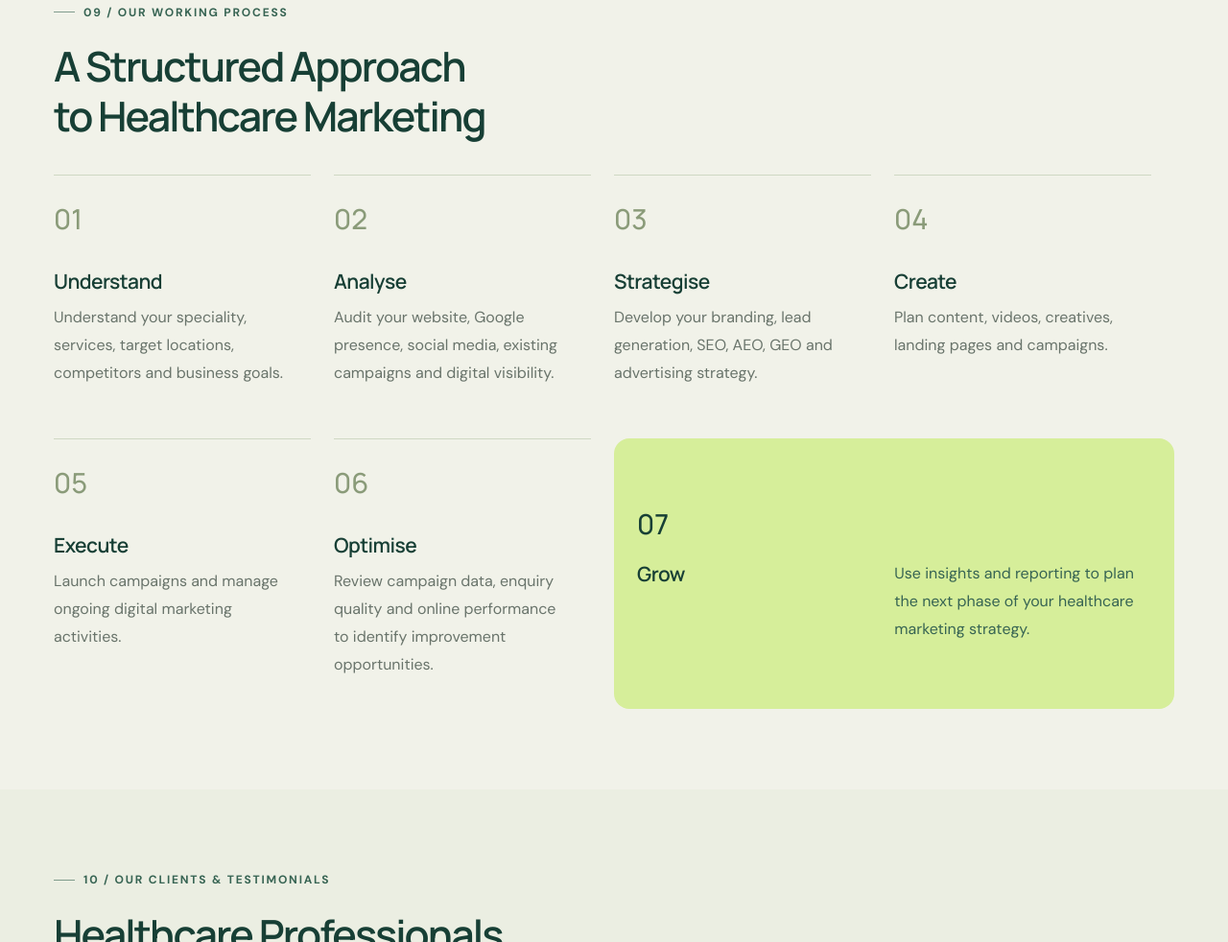
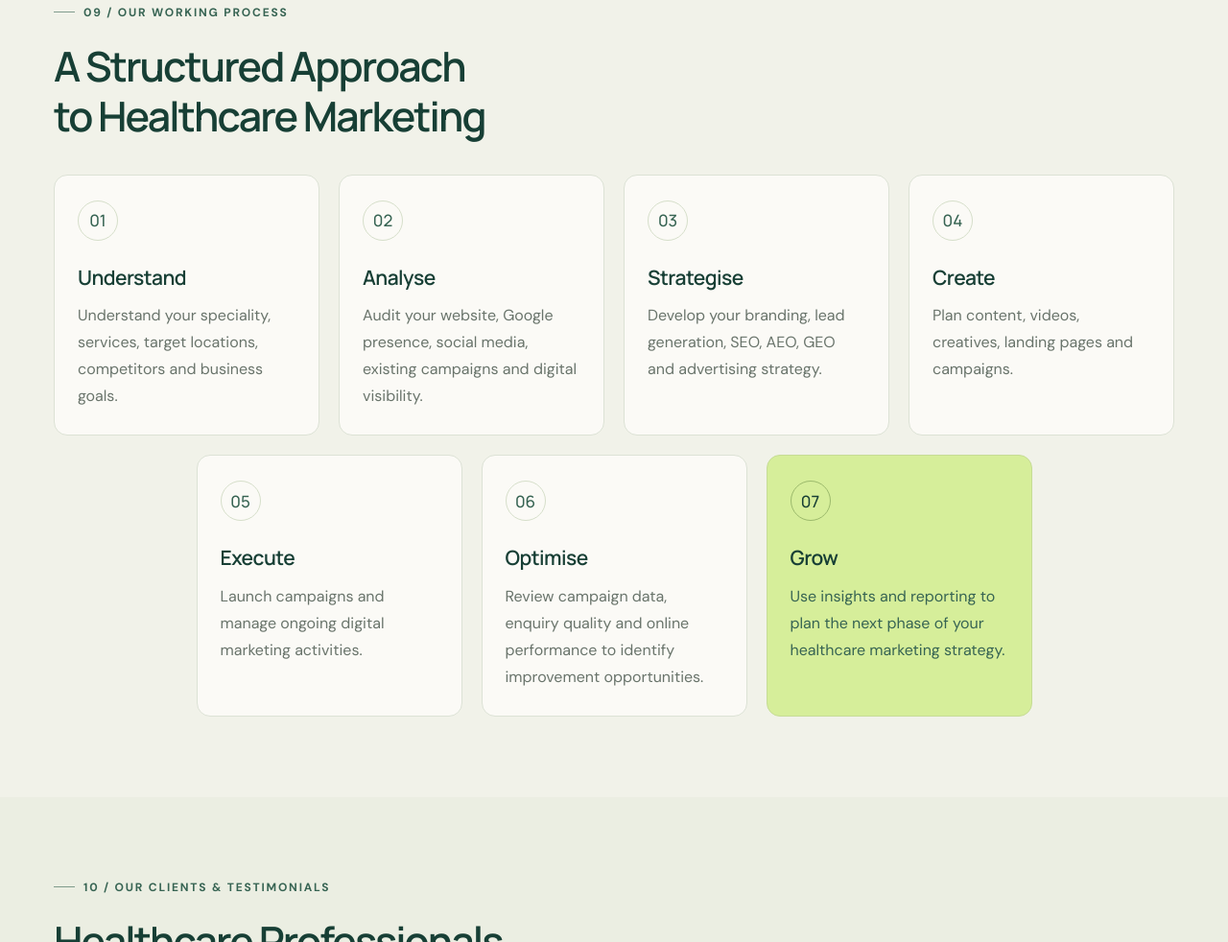
Before and after one commit to dox404/Kj-Medi-Boost, a plain HTML site: page index.html in a window 1280 px wide. Shown: the part 7986-8968 px from the top of the page at 96% size. Drawn offline with Linux system fonts and the light colour scheme.

Commit message:
Align all seven process steps in consistent cards

```diff
--- a/style.css
+++ b/style.css
@@ -1149,64 +1149,17 @@ blockquote {
 .process-section {
   background:var(--paper)
 }
-.process-grid {
-  display:grid;
-  grid-template-columns:repeat(4,1fr);
-  gap:0
-}
-.process-grid article {
-  padding:25px 25px 25px 0;
-  border-top:1px solid #cfd8c3;
-  margin-right:24px
-}
-.process-grid article>span {
-  display:flex;
-  justify-content:space-between;
-  font:500 29px/1.4 var(--display);
-  color:#8a9b79;
-  margin-bottom:30px
-}
-.process-grid h3 {
-  font-size:17px;
-  margin-bottom:10px
-}
-.process-grid p {
-  font-size:1rem;
-  line-height:1.8;
-  max-width:210px
-}
-.process-grid article:nth-child(n+5) {
-  margin-top:22px
-}
-.process-grid .process-grow {
-  background:var(--lime);
-  border-radius:10px;
-  border:0;
-  padding:20px 24px;
-  grid-column:span 2;
-  margin-right:0;
-  display:grid;
-  grid-template-columns:1fr 1.1fr;
-  column-gap:25px;
-  align-content:center
-}
-.process-grow>span {
-  grid-column:1 / -1;
-  margin-bottom:18px!important;
-  color:var(--green)!important
-}
-.process-grow b {
-  font-size:44px;
-  font-weight:400;
-  line-height:1
-}
-.process-grow h3 {
-  font-size:27px
-}
-.process-grow p {
-  color:var(--green-mid);
-  max-width:none
-}
+
+
+
+
+
+
+
+
+
+
+
 .team-grid {
   display:grid;
   grid-template-columns:repeat(4,1fr);
@@ -2707,40 +2660,24 @@ footer {
   .pillar-top {
     font-size:0.75rem
   }
-  .process-grid {
-    grid-template-columns:1fr 1fr;
-    gap:16px
-  }
+
 .process-grid article {
     margin-right:0;
     padding:23px 10px 20px 0
   }
-  .process-grid article>span {
-    font-size:27px;
-    margin-bottom:20px
-  }
+
 .process-grid h3 {
     font-size:17px
   }
-  .process-grid p {
-    font-size:1rem;
-    max-width:none
-  }
+
 .process-grid article:nth-child(n+5) {
     margin-top:0
   }
-  .process-grid .process-grow {
-    grid-column:span 2;
-    margin-top:0;
-    padding:23px;
-    gap:15px
-  }
+
 .process-grow h3 {
     font-size:28px
   }
-  .process-grow>span {
-    margin-bottom:5px!important
-  }
+
 .process-grow p {
     font-size:1rem
   }
@@ -3653,20 +3590,10 @@ h2 {
   font-size: 16px;
   line-height: 1.8;
 }
-.process-grid article {
-  padding-bottom: 32px;
-}
-.process-grid h3 {
-  font-size: 21px;
-}
-.process-grid p {
-  max-width: none;
-  font-size: 16px;
-  line-height: 1.8;
-}
-.process-grid .process-grow {
-  border-radius: 16px;
-}
+
+
+
+
 .client-card {
   padding: 32px;
 }
@@ -4113,9 +4040,7 @@ input:not([type="checkbox"]), select, textarea {
   .pillar {
     padding: 30px;
   }
-  .process-grid p {
-    font-size: 16px;
-  }
+
 .process-grid .process-grow {
     grid-template-columns: 1fr;
   }
@@ -4362,3 +4287,62 @@ input:not([type="checkbox"]), select, textarea {
   .footer-layout .footer-brand { grid-column: auto; }
   .footer-quick-links { grid-template-columns: 1fr 1fr; }
 }
+
+
+/* Seven steps, one consistent card structure. */
+.process-grid {
+  display: grid;
+  grid-template-columns: repeat(8, minmax(0, 1fr));
+  grid-auto-rows: 1fr;
+  gap: 20px;
+}
+.process-grid article {
+  grid-column: span 2;
+  display: flex;
+  flex-direction: column;
+  align-items: flex-start;
+  margin: 0;
+  padding: 26px 24px;
+  border: 1px solid var(--line);
+  border-radius: 14px;
+  background: var(--cream);
+}
+.process-grid article:nth-child(5) { grid-column: 2 / span 2; }
+.process-grid article > span {
+  display: grid;
+  place-items: center;
+  width: 42px;
+  height: 42px;
+  flex-shrink: 0;
+  margin: 0 0 24px;
+  border: 1px solid #d6dfca;
+  border-radius: 50%;
+  color: var(--green-mid);
+  font: 500 17px/1 var(--display);
+}
+.process-grid h3 { font-size: 21px; margin: 0 0 12px; }
+.process-grid p { font-size: 16px; line-height: 1.75; max-width: none; }
+.process-grid .process-grow { background: var(--lime); border-color: #c6dc96; }
+.process-grid .process-grow > span { border-color: #9cba6c; color: var(--green); }
+.process-grid .process-grow p { color: var(--green-mid); }
+@media (max-width: 1050px) {
+  .process-grid { grid-template-columns: repeat(4, minmax(0, 1fr)); }
+  .process-grid article:nth-child(5) { grid-column: span 2; }
+  .process-grid article:last-child { grid-column: 2 / span 2; }
+}
+@media (max-width: 600px) {
+  .process-grid { grid-template-columns: 1fr; grid-auto-rows: auto; gap: 12px; }
+  .process-grid article,
+  .process-grid article:nth-child(5),
+  .process-grid article:last-child {
+    grid-column: auto;
+    display: grid;
+    grid-template-columns: 36px minmax(0, 1fr);
+    column-gap: 16px;
+    row-gap: 8px;
+    padding: 22px;
+  }
+  .process-grid article > span { grid-column: 1; grid-row: 1 / span 2; width: 36px; height: 36px; margin: 0; font-size: 15px; }
+  .process-grid h3 { grid-column: 2; font-size: 20px; margin: 3px 0 0; }
+  .process-grid p { grid-column: 2; }
+}
```
Lines whose indentation alone changed are shown as unchanged.
